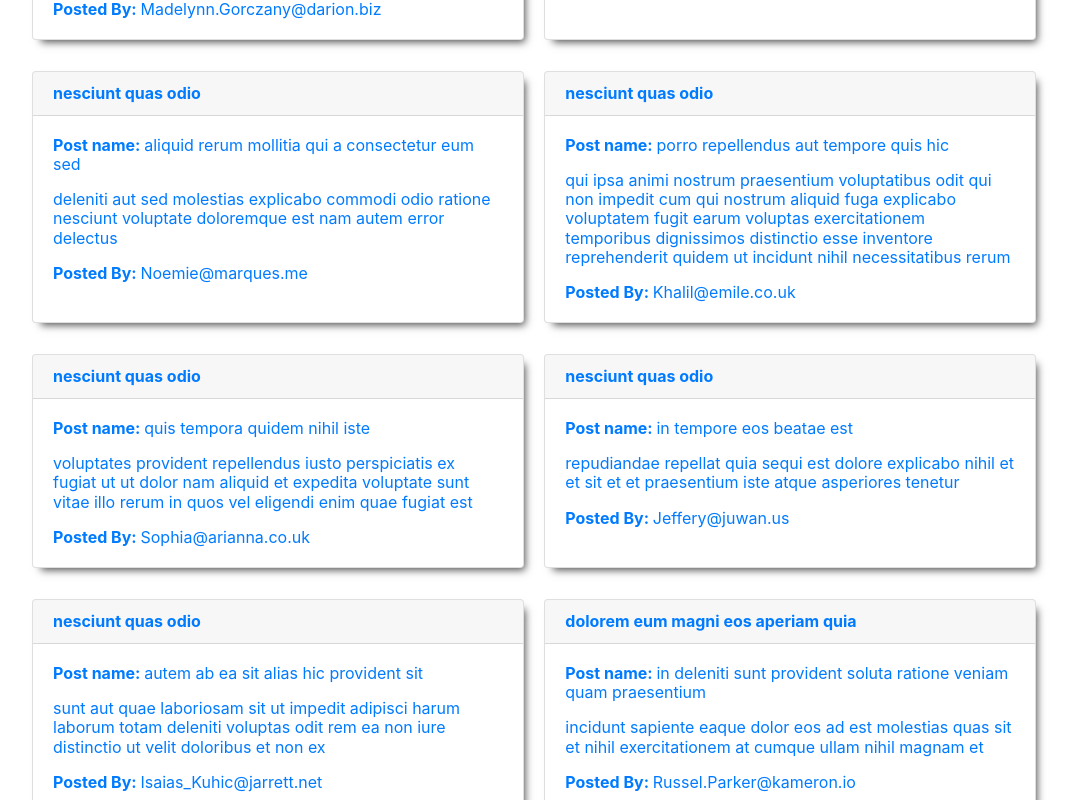
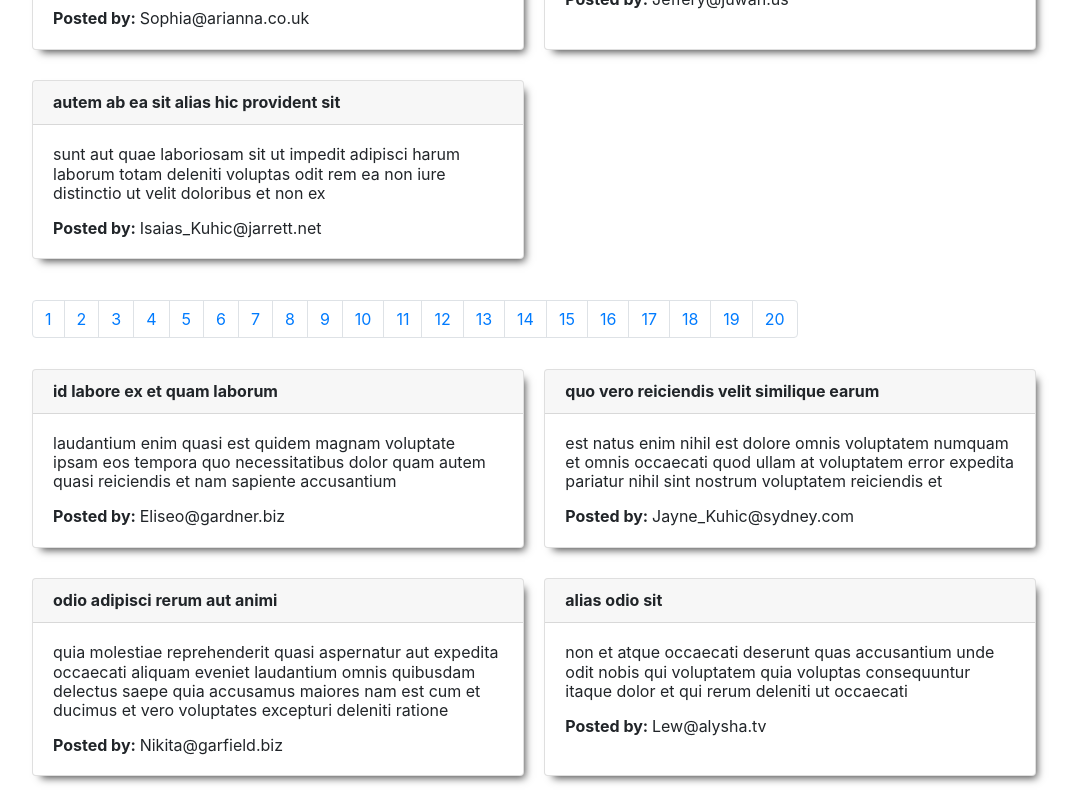
Before and after one commit to Niicksan/blog-petfind.me, a React (Create React App) app: page /display-all-post-comments in a window 1280 px wide. Shown: the part 2695-3495 px from the top of the page, without its empty margins (96-1170 px from the left). Built offline with nearby package versions, Linux system fonts and the light colour scheme.

Commit message:
Add Comments componet and updating DusplayAllComments page

```diff
--- a/src/App.js
+++ b/src/App.js
@@ -5,13 +5,15 @@ import './App.css';
 import Navbar from './Pages/Navbar'
 import Footer from './Pages/Footer'
 import DisplayAllPosts from "./Pages/DisplayAllPosts";
+import DisplayAllComments from "./Pages/DisplayAllComments";
+
 
 function App() {
   return (
     <>
       <Navbar  />
 
-      <DisplayAllPosts />
+      <DisplayAllComments />
 
       <Footer />
     </>
--- /dev/null
+++ b/src/Pages/Comments.js
@@ -0,0 +1,28 @@
+import '../index.css';
+import React, { useState } from 'react';
+import { Card } from 'react-bootstrap';
+
+const Comments = ({ comments }) => {
+
+  return (
+    <div class="main-posts" >
+        {comments.map(comment => (
+            <Card className="card" key={comment.id}>
+                <Card.Header>
+                    <span className="bold">{comment.name}</span>
+                </Card.Header>
+                <Card.Body>
+                    <Card.Text className="">
+                        {comment.body}
+                    </Card.Text>
+                    <Card.Text className="">
+                    <span className="bold"> Posted by: </span>{comment.email}
+                    </Card.Text>
+                </Card.Body>
+            </Card>
+        ))}
+    </div>
+  );
+};
+
+export default Comments;
--- a/src/Pages/DisplayAllComments.js
+++ b/src/Pages/DisplayAllComments.js
@@ -1,55 +1,35 @@
 import '../index.css';
-import React from "react";
-import Post from './Posts'
-import { Card} from 'react-bootstrap';
-import { jsonPosts } from "../Jsons/posts.json";
-import { jsonUsers } from "../Jsons/users.json";
-import { comments } from "../Jsons/comments.json";
-import { Link, Route, Switch, BrowserRouter as Router } from 'react-router-dom';
+import React, { useState } from 'react';
+import Pagination from '../Pages/Pagination'
+import Comments from "../Pages/Comments";
+import { jsonComments } from "../Jsons/comments.json";
 
-export default class DisplayAllCommennts extends React.Component {
-	render() {
-		const postsObject = jsonPosts;
-		const usersObjects = jsonUsers;
-		const commentsObjects = comments;
+const DisplayAllCommennts = () => {
+	const [comments] = useState(jsonComments);
+	const [currentPage, setCurrentPage] = useState(1);
+	const [commentsPerPage] = useState(25);
+
+	//Get current comments
+	const indexOfLastComment = currentPage * commentsPerPage;
+	const indexOfFirstComment = indexOfLastComment - commentsPerPage;
+	const currentComments = comments.slice(indexOfFirstComment, indexOfLastComment);
+
+	//Change page
+	const paginate = pageNumber => setCurrentPage(pageNumber);
 
 	return (
 		<>
 			<div class="wrap">
 				<div class="grid-container">
-						<div class="main-posts" >
-							{commentsObjects.map((commentsData) => {
-								return (
-									<Router>
-										<Card className="card"
-											key={commentsData.id}
-											>
-											<Link to="/posts/{postData.id}">
-												<Card.Header>
-													<span className="bold">{postsObject.filter(function(el){return el.id === commentsData.postId})[0].title}</span>
-													</Card.Header>
-												<Card.Body>
-													<Card.Text className="">
-														<span className="bold">Post name: </span>{commentsData.name}
-													</Card.Text>
-													<Card.Text className="">
-														{commentsData.body}
-													</Card.Text>
-													<Card.Text className="">
-													<span className="bold">Posted By: </span>{commentsData.email}
-													</Card.Text>
-												</Card.Body>
-											</Link>
-										</Card>
-
-									</Router>
-									);
-								})
-							}
-						</div>
+					<Comments comments={currentComments}/>
+					<Pagination
+						postsPerPage={commentsPerPage}
+						totalPosts={comments.length}
+						paginate={paginate} />
 				</div>
 			</div>
 		</>
 	);
 }
-}
+
+export default DisplayAllCommennts;
--- a/src/Pages/DisplayAllPosts.js
+++ b/src/Pages/DisplayAllPosts.js
@@ -1,9 +1,8 @@
 import '../index.css';
 import React, { useState } from 'react';
-import Posts from '../Pages/Posts'
 import Pagination from '../Pages/Pagination'
 import { jsonPosts } from "../Jsons/posts.json";
-import { Link, Route, Switch, BrowserRouter as Router } from 'react-router-dom';
+import Posts from "../Pages/Posts";
 
 const DisplayAllPosts = () => {
 	const [posts] = useState(jsonPosts);
--- a/src/Pages/Posts.js
+++ b/src/Pages/Posts.js
@@ -3,7 +3,7 @@ import React, { useState } from 'react';
 import { Card } from 'react-bootstrap';
 import { jsonUsers } from "../Jsons/users.json";
 
-const Posts = ({ posts}) => {
+const Posts = ({ posts }) => {
   const [users] = useState(jsonUsers);
 
   return (
```
Also changed, not shown: src/Jsons/comments.json, 1 other file (tests, documents, lock files or other folders). Lines whose indentation alone changed are shown as unchanged.
